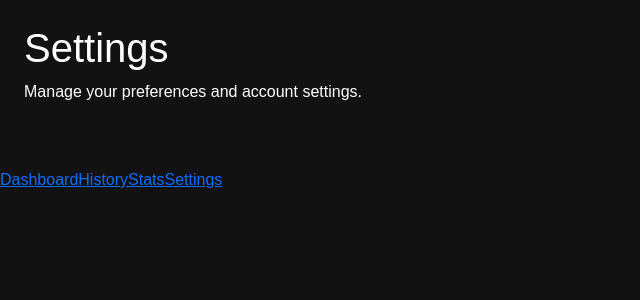
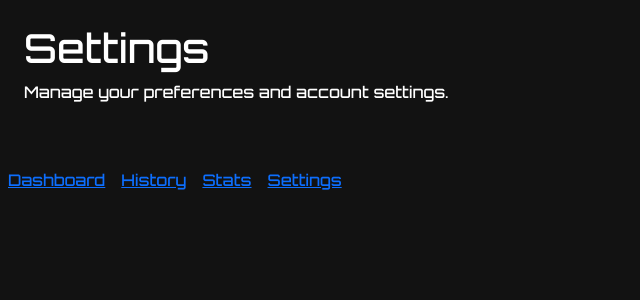
Before and after one commit to Aponcher/LogBookUI, a React (Create React App) app: page /settings in a window 1280 px wide. Shown: the top 300 px of the page, without its empty margins (0-640 px from the left). Built offline with nearby package versions, Linux system fonts and the light colour scheme.

Commit message:
v1: firm up for v1

```diff
--- a/src/components/EntryTable.jsx
+++ b/src/components/EntryTable.jsx
@@ -12,17 +12,14 @@ import {
     CTableRow
 } from '@coreui/react';
 
-const activityOptions = ['pushups', 'situps', 'squats'];
-
 export default function EntryTab({activity, refreshKey}) {
-    const [activityType, setActivityType] = useState(activity);
     const [entries, setEntries] = useState([]);
     const [loading, setLoading] = useState(true);
 
     const fetchEntries = async () => {
         setLoading(true);
         try {
-            const response = await fetch(`http://logbook-alb-1951812183.us-east-2.elb.amazonaws.com/log/list/${activityType}`);
+            const response = await fetch(`http://logbook-alb-1951812183.us-east-2.elb.amazonaws.com/log/list/${activity}`);
             const data = await response.json();
             setEntries(data);
         } catch (err) {
@@ -35,24 +32,13 @@ export default function EntryTab({activity, refreshKey}) {
 
     useEffect(() => {
         fetchEntries();
-    }, [activityType, refreshKey]);
+    }, [refreshKey]);
 
     return (
         <CCard className="mt-4">
             <CCardHeader>
                 <div className="d-flex justify-content-between align-items-center">
                     <span>Activity Log</span>
-                    {/*<CFormSelect*/}
-                    {/*    style={{ width: '150px' }}*/}
-                    {/*    value={activityType}*/}
-                    {/*    onChange={(e) => setActivityType(e.target.value)}*/}
-                    {/*>*/}
-                    {/*    {activityOptions.map((opt) => (*/}
-                    {/*        <option key={opt} value={opt}>*/}
-                    {/*            {opt.toUpperCase()}*/}
-                    {/*        </option>*/}
-                    {/*    ))}*/}
-                    {/*</CFormSelect>*/}
                 </div>
             </CCardHeader>
 
--- a/src/components/ExerciseEntryWidget.jsx
+++ b/src/components/ExerciseEntryWidget.jsx
@@ -6,8 +6,7 @@ const activityOptions = [
   { type: 'squats', label: 'Squats', unit: 'reps' },
 ];
 
-// src/components/ExerciseEntryWidget.jsx
-export default function ExerciseEntryWidget() {
+export function ExerciseEntryWidget() {
     const [activity, setActivity] = useState('pushups');
     const [count, setCount] = useState(10);
     const [unit, setUnit] = useState('reps');
--- a/src/components/LineChart.jsx
+++ b/src/components/LineChart.jsx
@@ -4,7 +4,7 @@ import Highcharts from 'highcharts';
 import HighchartsReact from 'highcharts-react-official';
 import { CCard, CCardBody, CCardHeader } from '@coreui/react';
 
-export default function ActivityChartCard({ type }) {
+export function ActivityChartCard({ type }) {
     const [chartOptions, setChartOptions] = useState(null);
 
     useEffect(() => {
--- a/src/components/NavBar.js
+++ b/src/components/NavBar.js
@@ -1,4 +1,5 @@
 import { NavLink } from 'react-router-dom';
+import "../layout.css";
 
 export default function NavBar() {
     const navItems = [
@@ -11,15 +12,14 @@ export default function NavBar() {
     return (
         <nav className="bg-gray-800 text-white px-6 py-4 shadow-md">
             <div className="max-w-7xl mx-auto flex justify-center items-center">
-                <div className="flex flex-1 justify-evenly">
+                {/* Adjust the container to take up half the screen width */}
+                <div className="w-1/2 flex justify-content-start">
                     {navItems.map(({ path, label }) => (
                         <NavLink
                             key={path}
                             to={path}
                             className={({ isActive }) =>
-                                isActive
-                                    ? 'border-b-2 border-blue-400 pb-1'
-                                    : 'hover:text-blue-300'
+                                `${isActive ? 'border-b-2 border-blue-400 pb-1' : 'hover:text-blue-300'} px-2 px-2`
                             }
                         >
                             {label}
--- a/src/styles.css
+++ b/src/styles.css
@@ -2,7 +2,7 @@
 body {
   background-color: #121212;
   color: white;
-  font-family: Arial, sans-serif;
+  font-family: 'Orbitron', sans-serif;
 }
 
 .container {
```
